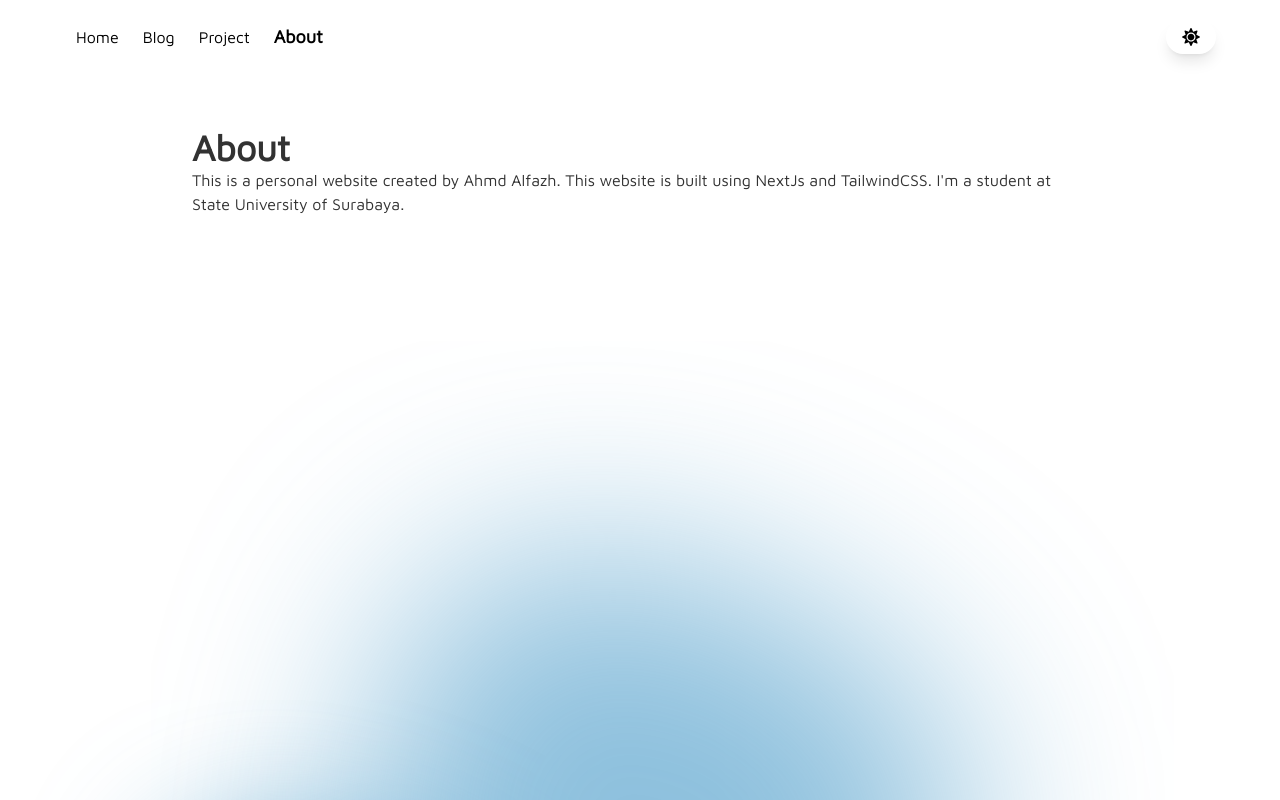
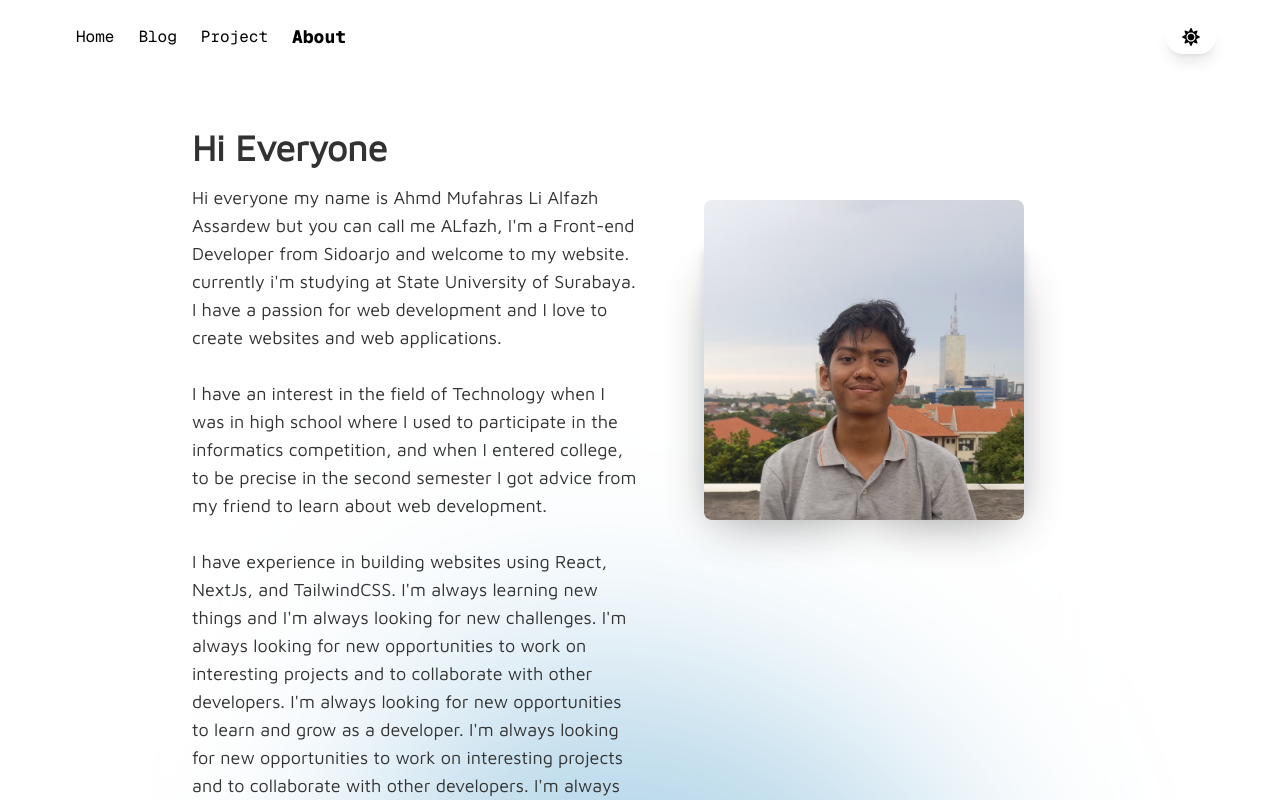
Before and after one commit to alfazh123/Alfazh, a Next.js app: page /about in a window 1280 px wide. Shown: the top 800 px of the page. Built offline with nearby package versions, Linux system fonts and the light colour scheme.

Commit message:
init about page, fix font navbar, duration debounce on search, and add analytic on layout

```diff
--- a/app/about/page.tsx
+++ b/app/about/page.tsx
@@ -1,12 +1,47 @@
+import Image from "next/image";
+
 export default function About() {
     return (
-        <div className="px-8 pt-32">
-            <h1 className="font-bold text-4xl">About</h1>
-            <p>
-                This is a personal website created by Ahmd Alfazh. This website
-                is built using NextJs and TailwindCSS. I&apos;m a student at
-                State University of Surabaya.
-            </p>
+        <div className="px-8 pt-32 space-y-4 bg-white dark:bg-black100 bg-opacity-35 dark:bg-opacity-35 pb-20 rounded-md  backdrop-blur-xl">
+            <h1 className="font-bold text-4xl">Hi Everyone</h1>
+            <div className="lg:grid lg:grid-cols-2 flex flex-col-reverse rev mx-auto">
+                <p className="md:text-lg text-base">
+                    Hi everyone my name is Ahmd Mufahras Li Alfazh Assardew but
+                    you can call me ALfazh, I&apos;m a Front-end Developer from
+                    Sidoarjo and welcome to my website. currently i&apos;m
+                    studying at State University of Surabaya. I have a passion
+                    for web development and I love to create websites and web
+                    applications. <br />
+                    <br />
+                    I have an interest in the field of Technology when I was in
+                    high school where I used to participate in the informatics
+                    competition, and when I entered college, to be precise in
+                    the second semester I got advice from my friend to learn
+                    about web development.
+                    <br />
+                    <br />I have experience in building websites using React,
+                    NextJs, and TailwindCSS. I&apos;m always learning new things
+                    and I&apos;m always looking for new challenges. I&apos;m
+                    always looking for new opportunities to work on interesting
+                    projects and to collaborate with other developers. I&apos;m
+                    always looking for new opportunities to learn and grow as a
+                    developer. I&apos;m always looking for new opportunities to
+                    work on interesting projects and to collaborate with other
+                    developers. I&apos;m always looking for new opportunities to
+                    learn and grow as a developer.
+                </p>
+                <div className="group flex justify-center items-center md:w-80 md:h-80 sm:w-56 sm:h-56 w-48 h-48 relative rounded-xl md:mx-auto mb-16 pt-8 resize">
+                    <div className="w-40 right-0 bottom-0 md:h-64 sm:h-44 h-40 absolute bg-slate400 dark:bg-slate400 group-hover:origin-bottom-right group-hover:rotate-12 duration-300 ease-in-out rounded-lg opacity-40 blur-sm shadow-2xl drop-shadow-lg shadow-black dark:shadow-white"></div>
+                    <div className="w-40 left-0 bottom-0 md:h-64 sm:h-44 h-40 absolute bg-slate400 dark:bg-slate400 group-hover:origin-bottom-left group-hover:-rotate-12 duration-300 ease-in-out rounded-lg opacity-40 blur-sm shadow-2xl drop-shadow-lg shadow-black dark:shadow-white"></div>
+                    <Image
+                        src="/author.jpg"
+                        alt="alfazh"
+                        width={300}
+                        height={300}
+                        className="rounded-lg md:w-80 md:h-80 sm:w-56 sm:h-56 w-48 h-48 absolute"
+                    />
+                </div>
+            </div>
         </div>
     );
 }
--- a/app/components/blog/search.tsx
+++ b/app/components/blog/search.tsx
@@ -17,7 +17,7 @@ export default function Search() {
         }
 
         return replace(`${pathName}?${params.toString()}`);
-    }, 300);
+    }, 100);
 
     return (
         <input
--- a/app/components/navbar.tsx
+++ b/app/components/navbar.tsx
@@ -2,6 +2,8 @@
 
 import Link from "next/link";
 import { usePathname } from "next/navigation";
+import { GeistSans } from "geist/font/sans";
+import { GeistMono } from "geist/font/mono";
 
 import ThemeButton from "./theme-button";
 import {
@@ -64,7 +66,9 @@ export default function Navbar() {
     const contentBlog = pathName.split("/")[1] === "blog";
 
     return (
-        <div className="fixed flex justify-between w-full backdrop-blur-lg z-10 lg:max-w-[1600px] text-black dark:text-white">
+        <div
+            className={`fixed flex justify-between w-full backdrop-blur-lg z-10 lg:max-w-[1600px] text-black dark:text-white ${GeistMono.className}`}
+        >
             <ul className="md:flex hidden md:px-16 md:py-5 px-4 py-3 w-full items-center">
                 {links.map(({ href, label }) => (
                     <li key={`${href}${label}`}>
--- a/app/layout.tsx
+++ b/app/layout.tsx
@@ -1,5 +1,6 @@
 import type { Metadata } from "next";
 import { Viewport } from "next";
+import { Analytics } from "@vercel/analytics/react";
 
 import { Maven_Pro } from "next/font/google";
 import "./globals.css";
@@ -51,6 +52,7 @@ export default function RootLayout({
                     <Navbar />
                     <main className="pb-20 mx-auto lg:w-3/4 md:w-5/6 w-full justify-center items-center min-h-screen">
                         {children}
+                        <Analytics />
                     </main>
                     <Footer />
                 </ThemeProvider>
```
Also changed, not shown: public/author.jpg (added).
